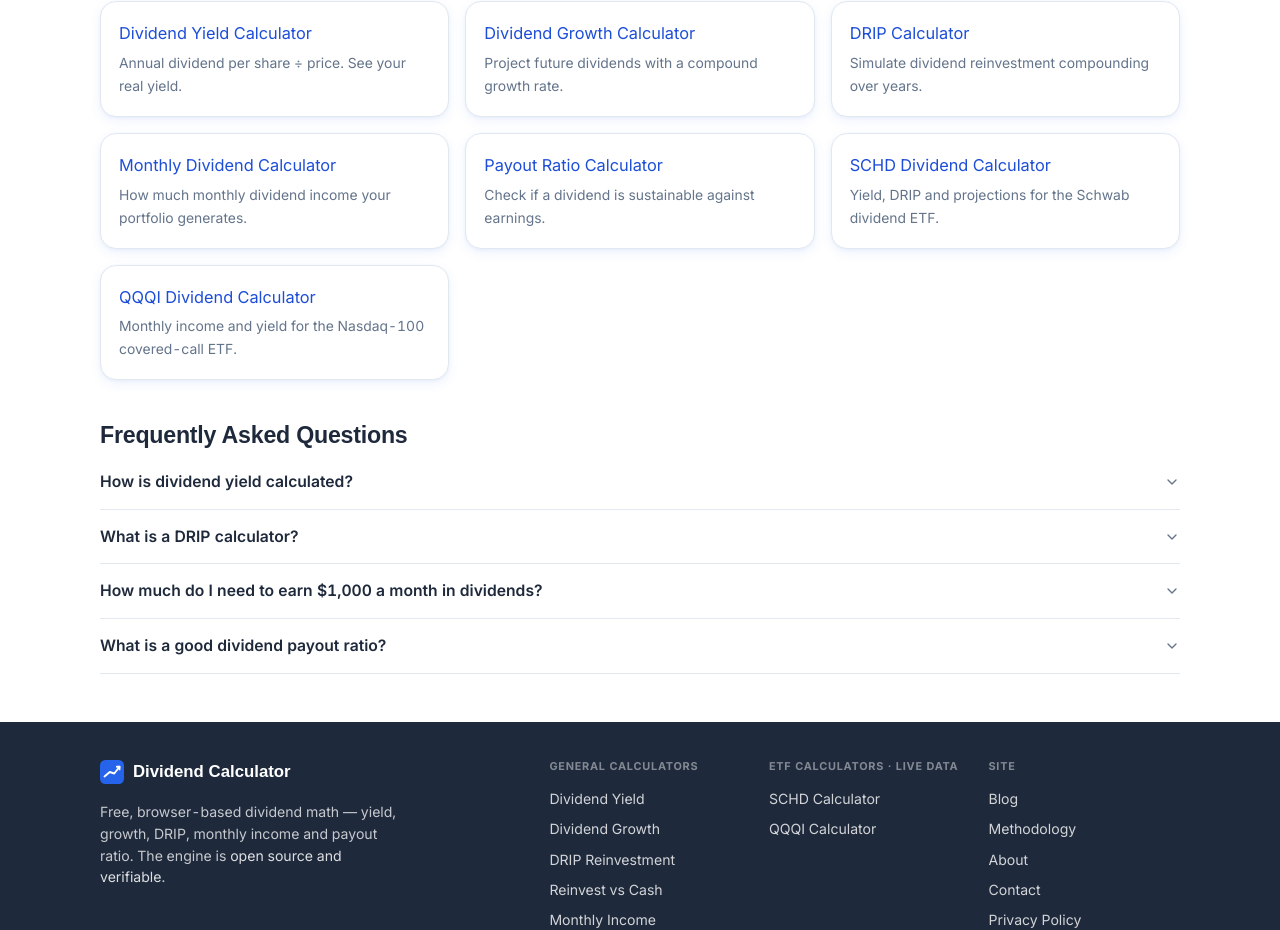
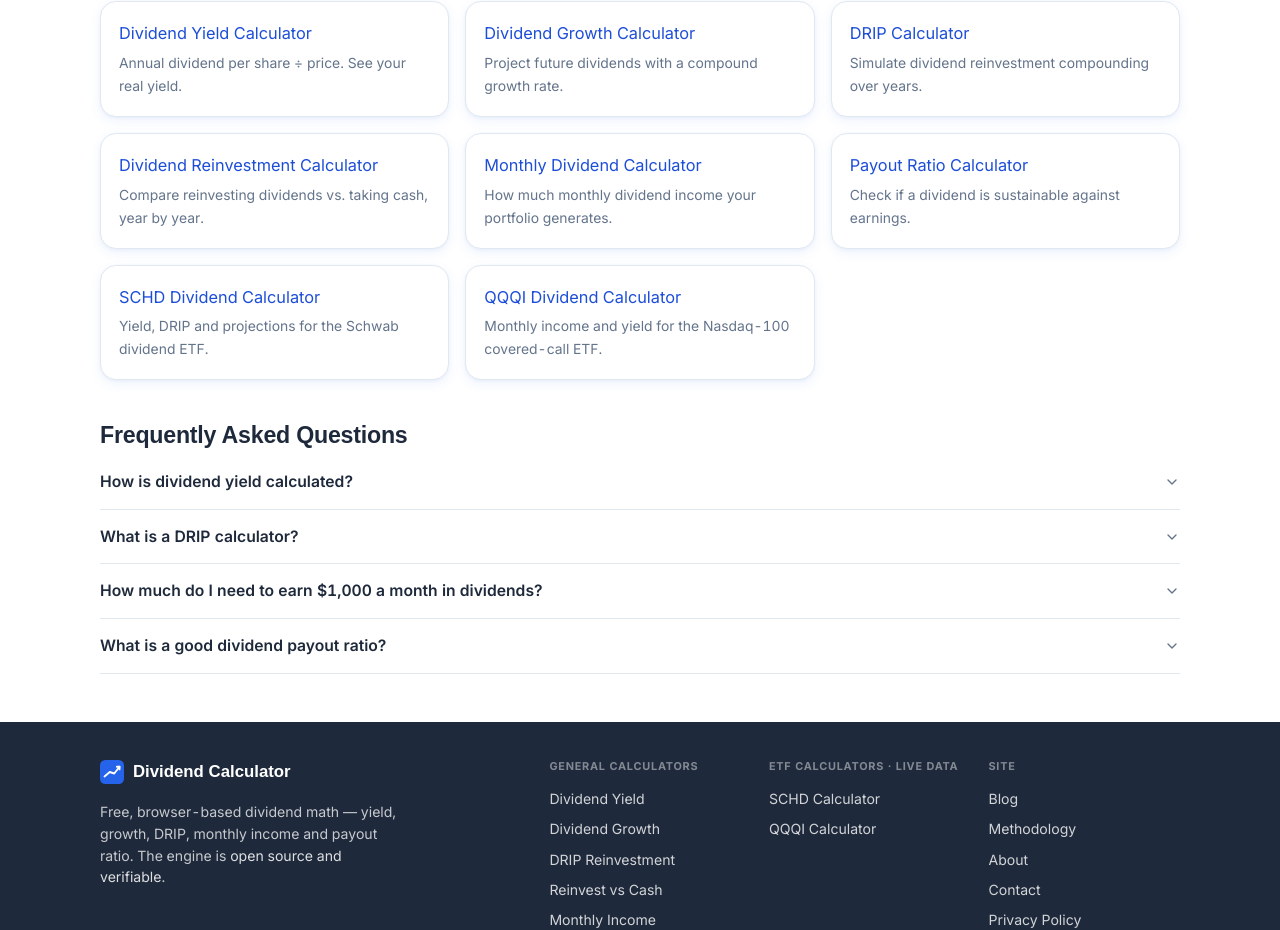
Before and after one commit to a353551071/dividend-calculator, a Next.js app: page / in a window 1280 px wide. Shown: the part 4152-5082 px from the top of the page. Built offline with nearby package versions, Linux system fonts and the light colour scheme; no server answers; a web font is replaced by a local one.

Commit message:
feat(nav): 首页 Dividend Tools 区块补 dividend-reinvestment-calculator 内链卡片(第8卡,DRIP后)——账号2出盘Day0动作,提交冲锋开始前完成

```diff
--- a/app/page.tsx
+++ b/app/page.tsx
@@ -178,6 +178,10 @@ export default function HomePage() {
             <h3>DRIP Calculator</h3>
             <p>Simulate dividend reinvestment compounding over years.</p>
           </Link>
+          <Link href="/calculators/dividend-reinvestment-calculator" className="tool-card">
+            <h3>Dividend Reinvestment Calculator</h3>
+            <p>Compare reinvesting dividends vs. taking cash, year by year.</p>
+          </Link>
           <Link href="/calculators/monthly-dividend-calculator" className="tool-card">
             <h3>Monthly Dividend Calculator</h3>
             <p>How much monthly dividend income your portfolio generates.</p>
```
